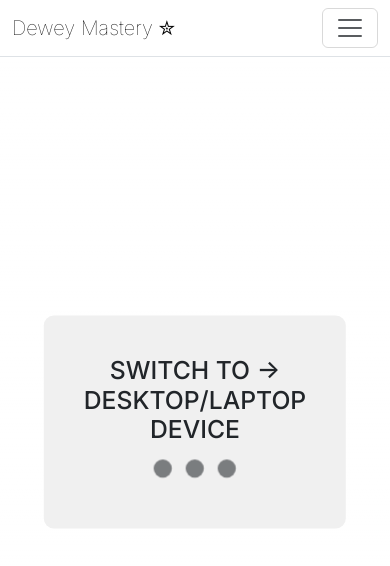
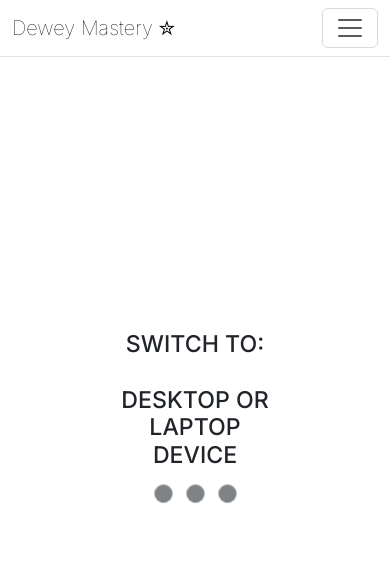
Before and after one commit to immanuel404/Dewey-Mastery, a Next.js app: page / in a window 390 px wide. Shown: the top 566 px of the page. Built offline with nearby package versions, Linux system fonts and the light colour scheme.

Commit message:
ui update
ui update

```diff
--- a/package.json
+++ b/package.json
@@ -13,7 +13,7 @@
     "@types/react": "18.2.38",
     "@types/react-dom": "18.2.17",
     "axios": "^1.6.2",
-    "next": "14.0.3",
+    "next": "^14.2.33",
     "react": "18.2.0",
     "react-dom": "18.2.0",
     "typescript": "5.3.2"
--- a/src/app/activity_a/page.tsx
+++ b/src/app/activity_a/page.tsx
@@ -58,7 +58,7 @@ export default async function Activity_A() {
             {/* <ScoreTotal /> */}
 
             <div className="task_a">
-                <h1>Replacing Books</h1>
+                <h1>Sorting Books</h1>
                 <h5>Drag Elements Vertically To Sort Call Numbers in Ascending Order!</h5>
 
                 <div className="callnumbers">
--- a/src/app/components/ForMobile.tsx
+++ b/src/app/components/ForMobile.tsx
@@ -3,8 +3,8 @@ import React from 'react'
 
 export default function ForMobile() {
   return (
-    <div className='forMobile'>
-      <h2>SWITCH TO {'->'} DESKTOP/LAPTOP DEVICE</h2>
+    <div className='forMobile bg-white'>
+      <h3>SWITCH TO: <br/><br/> DESKTOP OR LAPTOP DEVICE</h3>
       <div className="spinner-grow" role="status">
         <span className="visually-hidden">Loading...</span>
       </div>
--- a/src/app/globals.css
+++ b/src/app/globals.css
@@ -87,12 +87,12 @@ body {
 
 body {
   color: rgb(var(--foreground-rgb));
-  background: linear-gradient(
+  /* background: linear-gradient(
       to bottom,
       transparent,
       rgb(var(--background-end-rgb))
     )
-    rgb(var(--background-start-rgb));
+    rgb(var(--background-start-rgb)); */
 }
 
 a {
@@ -181,6 +181,7 @@ p {
 
 /*=============== MOBILE ===============*/
 @media (max-width: 915px) {
+
   .home {
     opacity: 0;
   }
@@ -192,7 +193,7 @@ p {
     left: 50%;
     transform: translate(-50%, -50%);
     background-color: #f0f0f0;
-    padding: 40px;
+    padding: 40px 20px;
     border-radius: 10px;
     text-align: center;
     opacity: 1!important;
--- a/src/app/page.tsx
+++ b/src/app/page.tsx
@@ -27,7 +27,7 @@ export default function Home() {
         </div>
 
         <div className="right">
-          <div><Link href="/activity_a"><button className="btn btn-secondary">Replacing Books</button></Link></div>
+          <div><Link href="/activity_a"><button className="btn btn-secondary">Sorting Books</button></Link></div>
           <div><Link href="/activity_b"><button className="btn btn-success">Identifying Areas</button></Link></div>
           <div><Link href="/activity_c"><button className="btn btn-dark">Finding Call Numbers</button></Link></div>
         </div>
```
Also changed, not shown: 1 other file (tests, documents, lock files or other folders).
